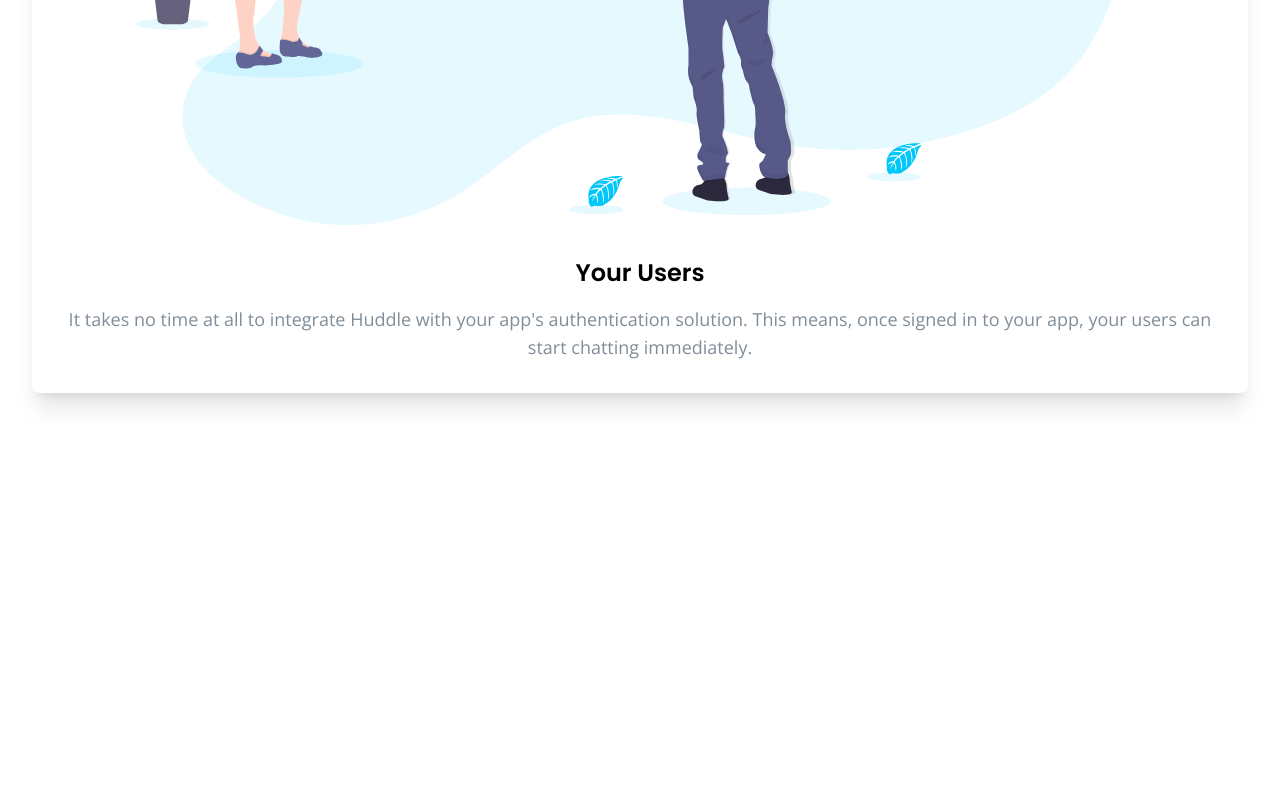
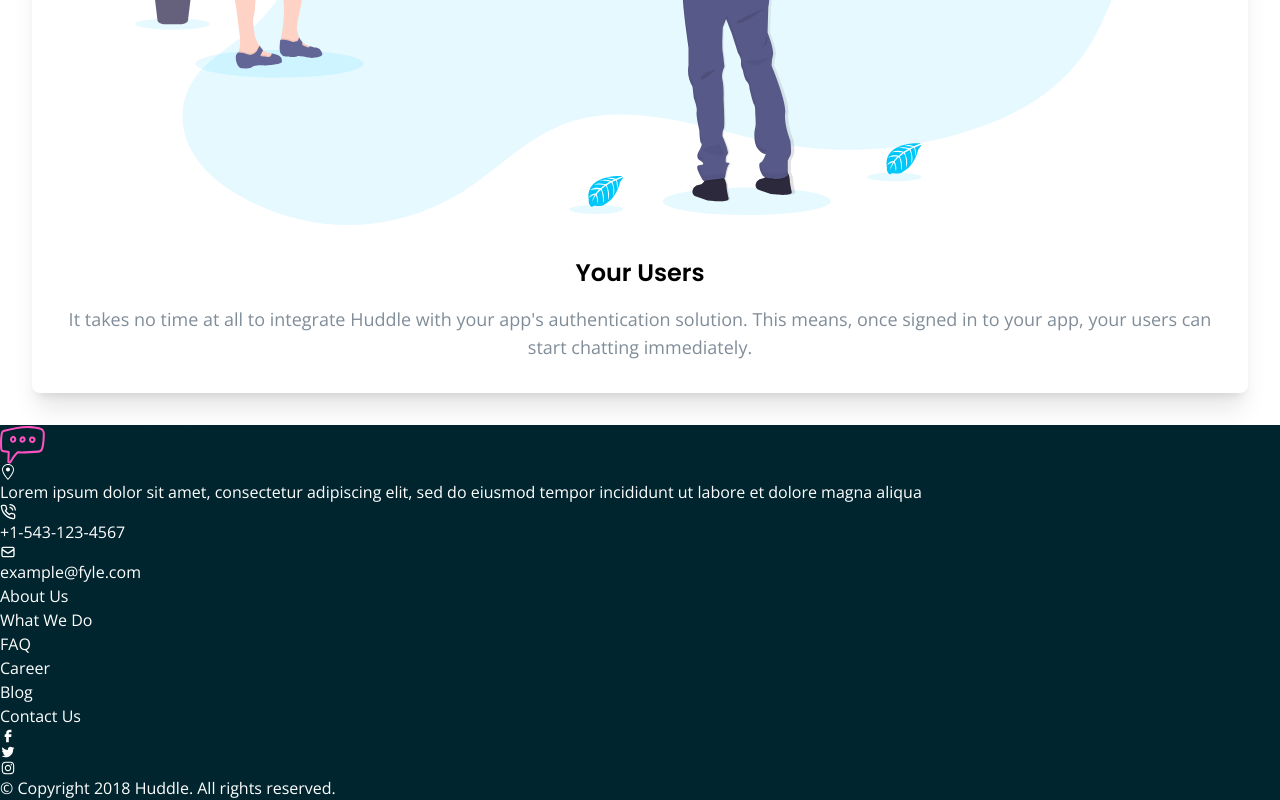
Before and after one commit to ronaldlamdev/huddle-landing-page-fe-mentor, a React (Vite) app: page / in a window 1280 px wide. Shown: the part 3527-4327 px from the top of the page. Before the commit the page ends 3952 px from the top, so only its background shows below. Built offline with nearby package versions, Linux system fonts and the light colour scheme.

Commit message:
setup html structire of footer component

```diff
--- a/src/App.jsx
+++ b/src/App.jsx
@@ -1,4 +1,5 @@
 import React from 'react'
+import Footer from './components/Footer'
 import Hero from './components/Hero'
 import Main from './components/Main'
 
@@ -7,6 +8,7 @@ const App = () => {
     <div>
       <Hero />
       <Main />
+      <Footer />
     </div>
   )
 }
--- /dev/null
+++ b/src/components/Footer.jsx
@@ -0,0 +1,55 @@
+import React from 'react'
+import Logo from '../assets/logo.svg'
+import {GoLocation} from 'react-icons/go'
+import {FiPhoneCall} from 'react-icons/fi'
+import {HiOutlineMail} from 'react-icons/hi'
+import {CgFacebook} from 'react-icons/cg'
+import {AiOutlineTwitter, AiOutlineInstagram} from 'react-icons/ai'
+
+
+const Footer = () => {
+  return (
+    <footer className='bg-[#00252e] text-white'>
+      <img src={Logo} alt="logo" />
+      <div>
+        <ul>
+          <li>
+            <GoLocation />
+            <p>
+              Lorem ipsum dolor sit amet,
+              consectetur adipiscing elit, sed do
+              eiusmod tempor incididunt ut labore et
+              dolore magna aliqua
+            </p>
+          </li>
+          <li>
+            <FiPhoneCall />
+            <p>+1-543-123-4567</p>
+          </li>
+          <li>
+            <HiOutlineMail />
+            <p>example@fyle.com</p>
+          </li>
+        </ul>
+        <ul>
+          <li>About Us</li>
+          <li>What We Do</li>
+          <li>FAQ</li>
+          <li>Career</li>
+          <li>Blog</li>
+          <li>Contact Us</li>
+        </ul>
+      </div>
+      <div>
+        <div>
+          <CgFacebook />
+          <AiOutlineTwitter />
+          <AiOutlineInstagram />
+        </div>
+        <p>© Copyright 2018 Huddle. All rights reserved.</p>
+      </div>
+    </footer>
+  )
+}
+
+export default Footer
```
